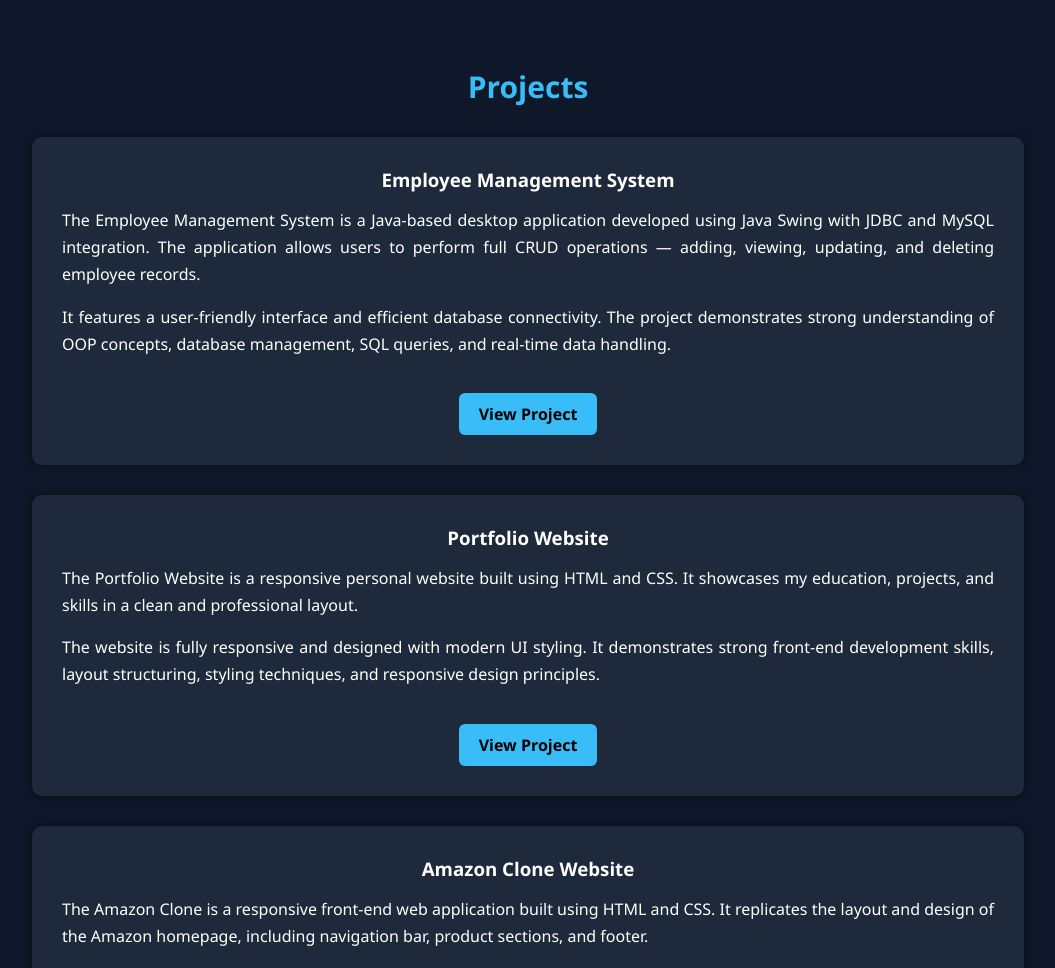
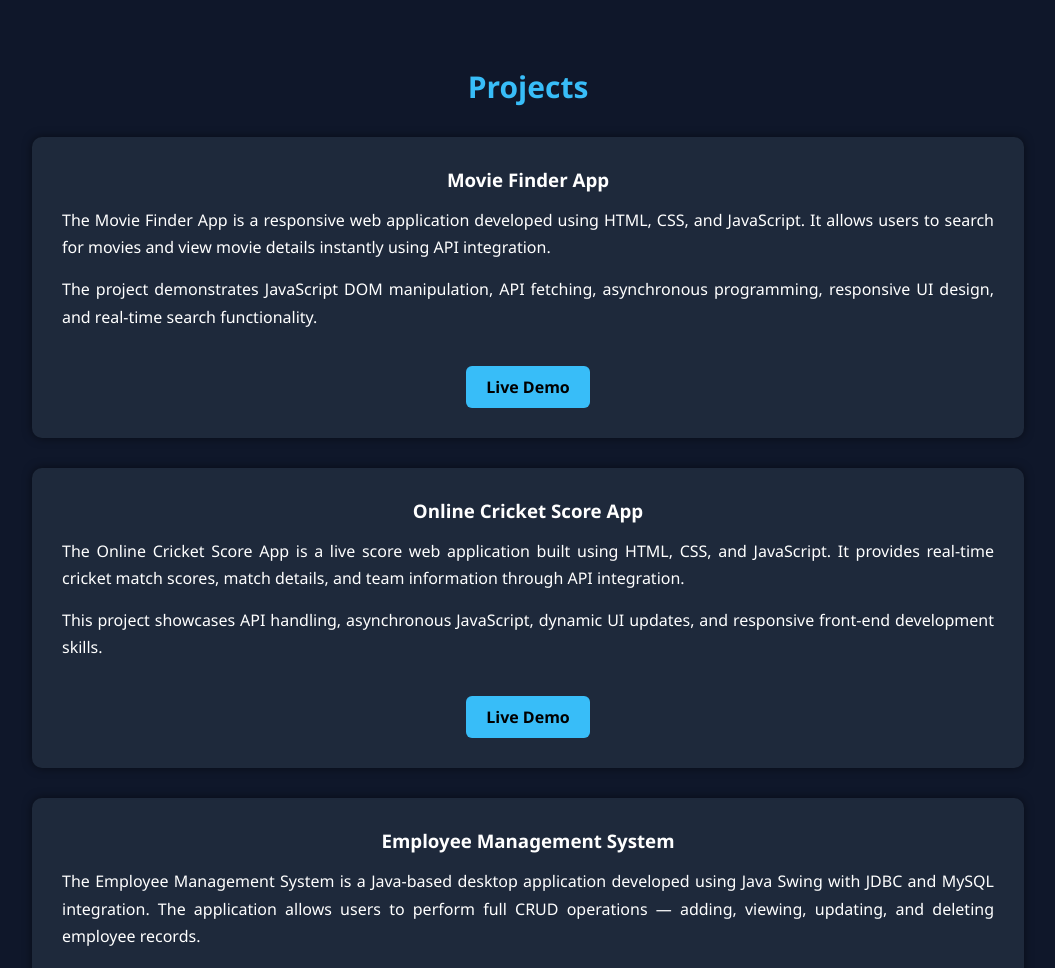
Before and after one commit to Samdaani711/Portfolio-Website, a plain HTML site: page index.html in a window 1280 px wide. Shown: the part 1740-2708 px from the top of the page, without its empty margins (112-1167 px from the left). Drawn offline with nearby package versions, Linux system fonts and the light colour scheme.

Commit message:
Update index.html

```diff
--- a/index.html
+++ b/index.html
@@ -112,6 +112,48 @@ class="btn" target="_blank">Download Resume</a>
 <section id="projects">
     <h2>Projects</h2>
 
+    <!-- Movie Finder App -->
+    <div class="project-card">
+        <h3>Movie Finder App</h3>
+
+        <p>
+            The Movie Finder App is a responsive web application developed using
+            HTML, CSS, and JavaScript. It allows users to search for movies and
+            view movie details instantly using API integration.
+        </p>
+
+        <p>
+            The project demonstrates JavaScript DOM manipulation, API fetching,
+            asynchronous programming, responsive UI design, and real-time search functionality.
+        </p>
+
+        <a href="https://onlinemoviesearchapp.netlify.app/"
+           target="_blank" class="btn">
+           Live Demo
+        </a>
+    </div>
+
+    <!-- Online Cricket Score App -->
+    <div class="project-card">
+        <h3>Online Cricket Score App</h3>
+
+        <p>
+            The Online Cricket Score App is a live score web application built using
+            HTML, CSS, and JavaScript. It provides real-time cricket match scores,
+            match details, and team information through API integration.
+        </p>
+
+        <p>
+            This project showcases API handling, asynchronous JavaScript, dynamic UI updates,
+            and responsive front-end development skills.
+        </p>
+
+        <a href="https://onlinecricketscoreapp.netlify.app/"
+           target="_blank" class="btn">
+           Live Demo
+        </a>
+    </div>
+
     <!-- Employee Management System -->
     <div class="project-card">
         <h3>Employee Management System</h3>
```
